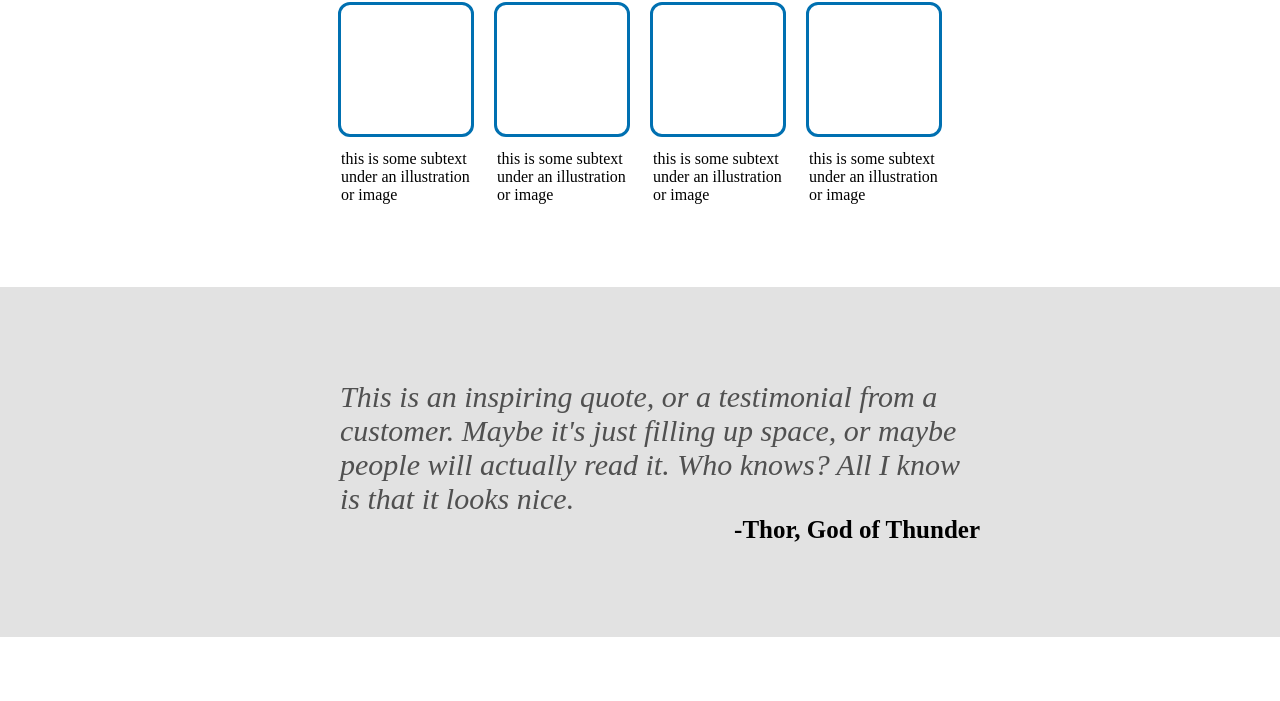
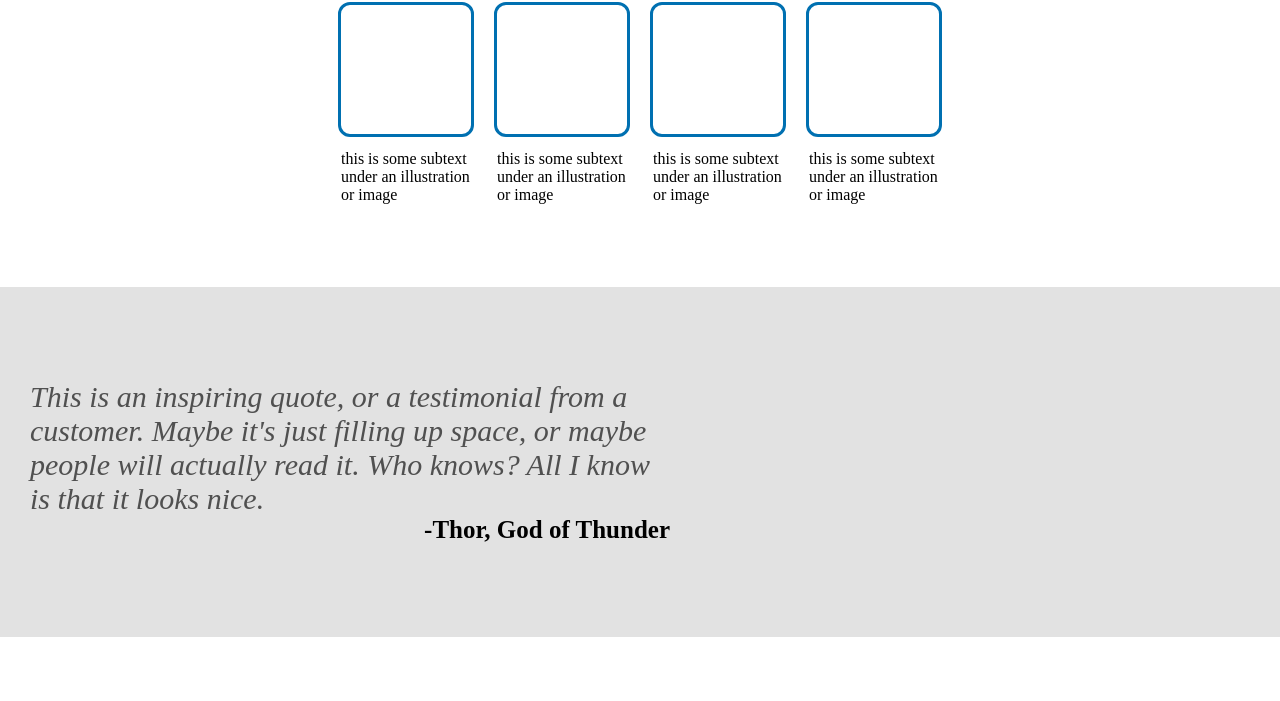
Before and after one commit to ronnjoshua/Landing-Page, a plain HTML site: page index.html in a window 1280 px wide. Shown: the part 435-1136 px from the top of the page. Drawn offline with Linux system fonts and the light colour scheme.

Commit message:
EDIT index.html style.css

```diff
--- a/style.css
+++ b/style.css
@@ -46,6 +46,7 @@ header {
 .button-header:hover {
     cursor: pointer;
 }
+
 
 .website-awesome {
     font-size: 36px;
@@ -117,13 +118,13 @@ a {
     width: 640px;
     display: flex;
     font-style: italic;
-    margin-right: 300px;
+    margin-right: 610px;
 }
 
 #quote-author {
     font-weight: bold;
     font-size: 25px;
-    margin-right: 300px;
+    margin-right: 610px;
 
 }
 
```
